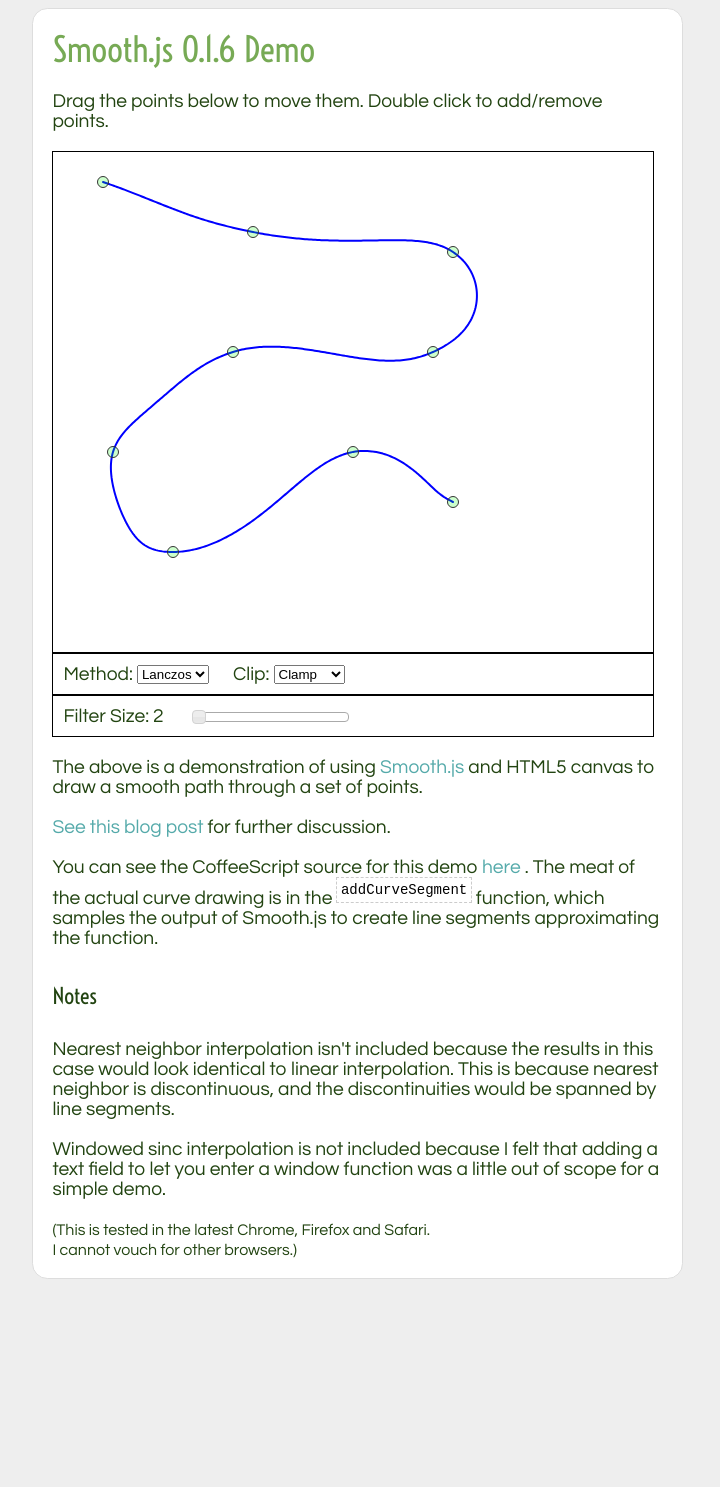
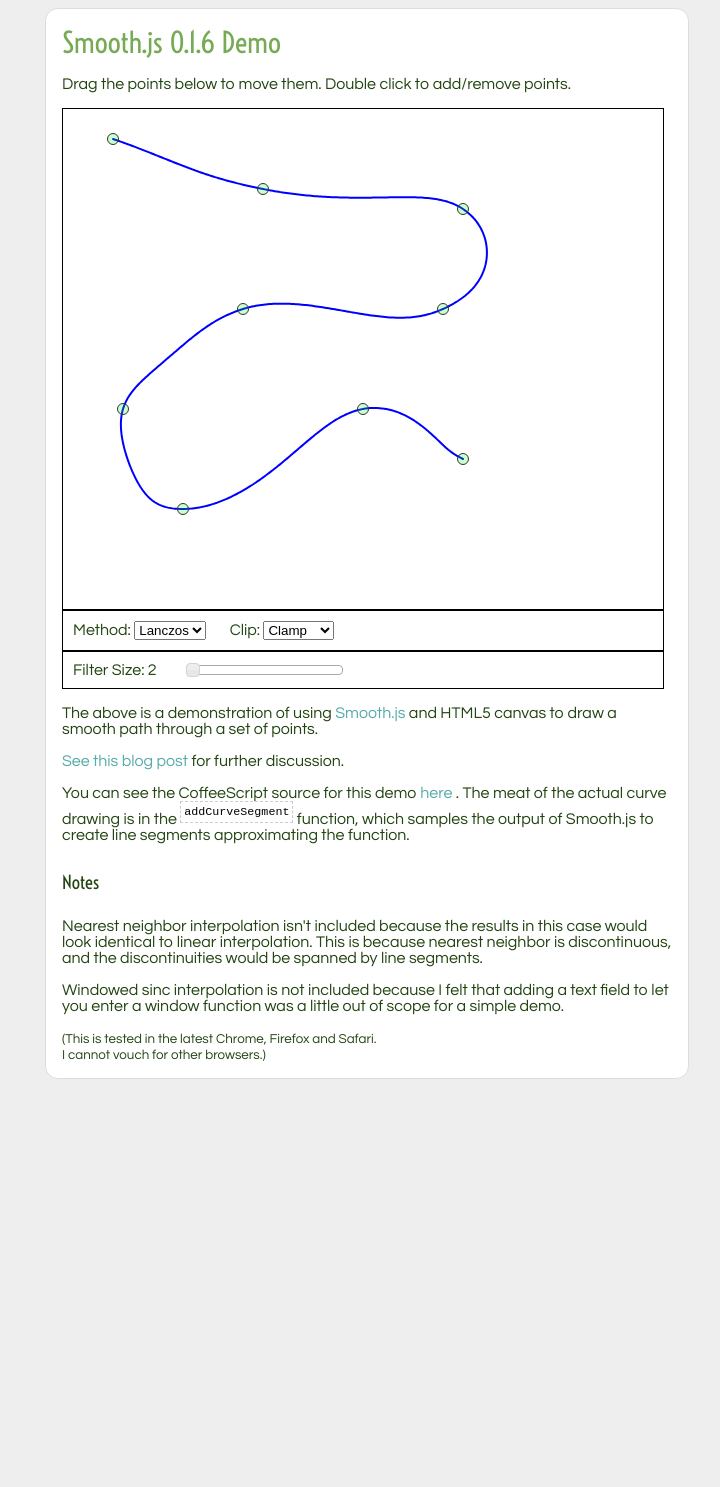
Before and after one commit to osuushi/osuushi.github.com, a Jekyll site: the page plotdemo016.html, which Jekyll copies as it is, in a window 1280 px wide. Shown: the whole page, without its empty margins (225-945 px from the left). Built offline with Jekyll 4.4.1, drawn with Linux system fonts in a browser that asks for light colours; nearby versions of some CDN libraries; after the commit the page ends 1287 px from its top, so only the background shows below that.

Commit message:
smaller font is actually a bit more readable

```diff
--- a/css/blog.css
+++ b/css/blog.css
@@ -14,7 +14,6 @@ div#main {
 	border-radius: 0.8em;
 	border: 1px solid #DDD;
 	background-color: white;
-	font-size: 1.2em;
 	left: -3em;
 }
 
--- a/css/smooth-0.1.6-demo.css
+++ b/css/smooth-0.1.6-demo.css
@@ -27,5 +27,3 @@ div.config-box {
 	border: 1px solid black;
 	padding: 10px;
 }
-
-select { vertical-align:bottom; }
```
